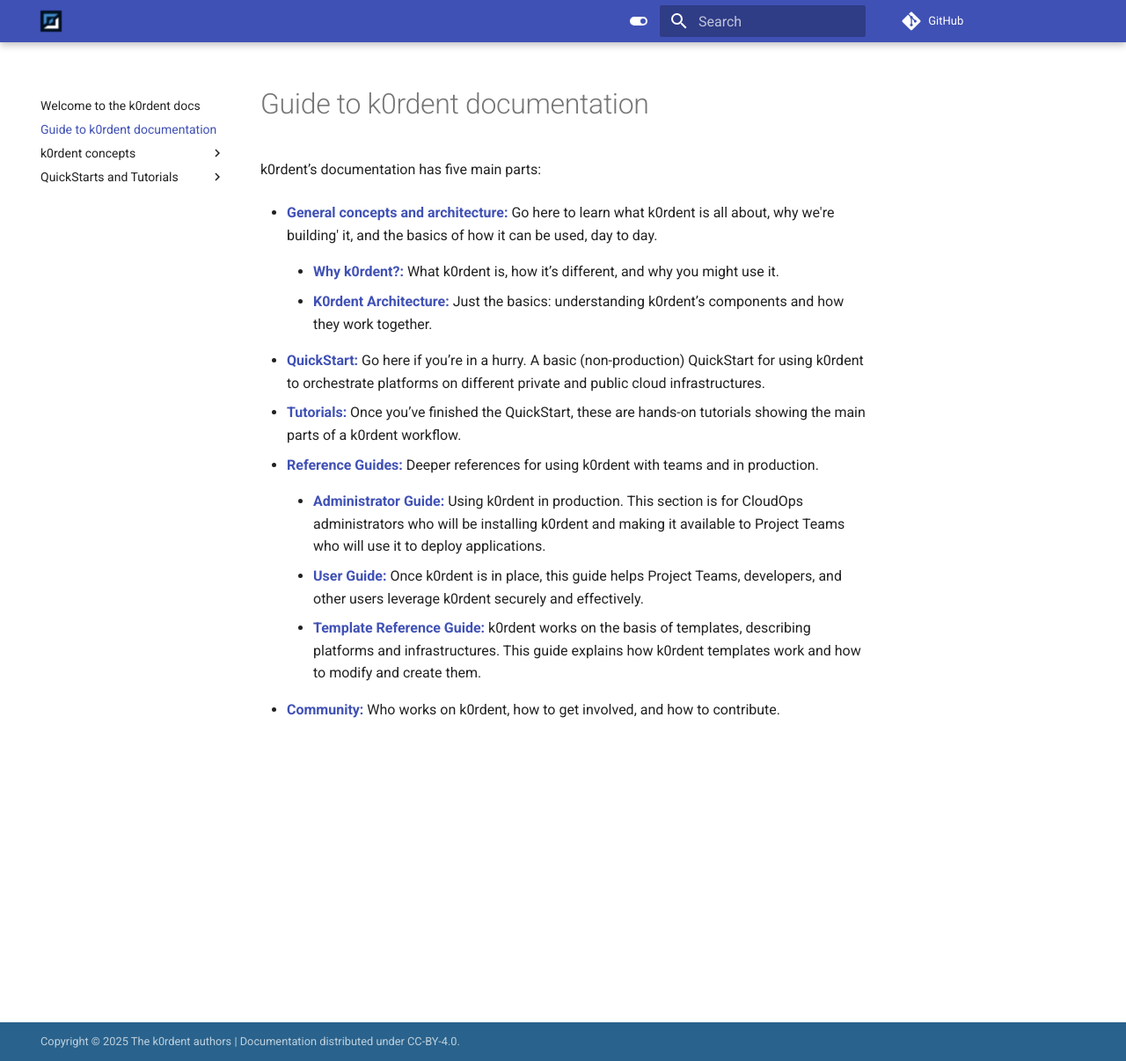
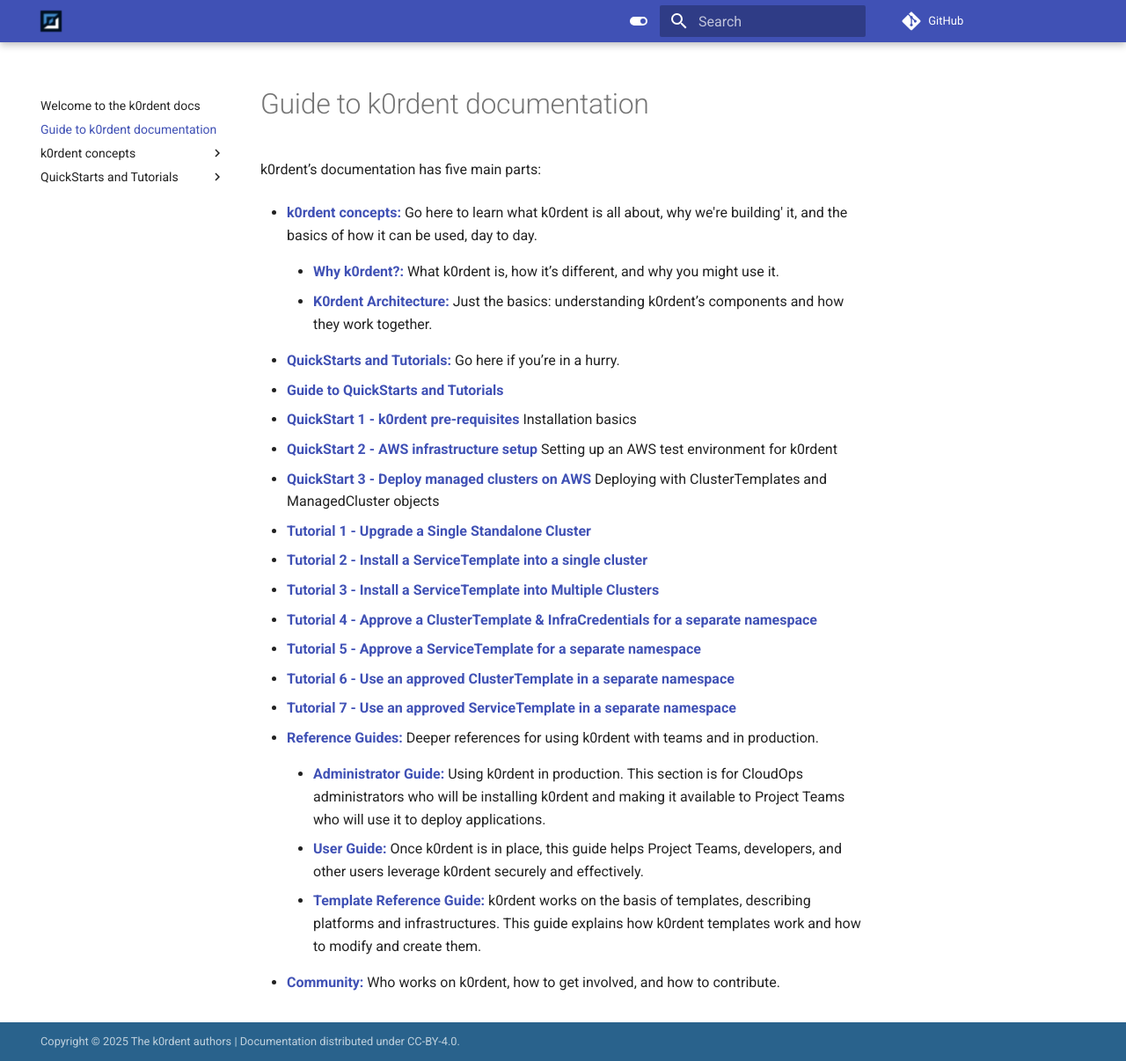
Before and after one commit to zerospiel/docs, an MkDocs documentation site: the page built from docs/guide_to_k0rdent_documentation.md, in a window 1280 px wide and 1206 px high. Shown: the whole window at 88% size. Built offline with MkDocs 1.6.1 and Material for MkDocs 9.7.7, drawn with Linux system fonts in a browser that asks for light colours; the version menu is left out.

Commit message:
Update guide_to_k0rdent_documentation.md

```diff
--- a/docs/guide_to_k0rdent_documentation.md
+++ b/docs/guide_to_k0rdent_documentation.md
@@ -2,15 +2,24 @@
 
 k0rdent’s documentation has five main parts:
 
-* [**General concepts and architecture:**]() Go here to learn what k0rdent is all about, why we're building' it, and the basics of how it can be used, day to day.
+* [**k0rdent concepts:**](why_k0rdent.md) Go here to learn what k0rdent is all about, why we're building' it, and the basics of how it can be used, day to day.
 
-    * [**Why k0rdent?:**]() What k0rdent is, how it’s different, and why you might use it.
+    * [**Why k0rdent?:**](why_k0rdent.md) What k0rdent is, how it’s different, and why you might use it.
 
-    * [**K0rdent Architecture:**]() Just the basics: understanding k0rdent’s components and how they work together.
+    * [**K0rdent Architecture:**](k0rdent_architecture.md) Just the basics: understanding k0rdent’s components and how they work together.
 
-* [**QuickStart:**]() Go here if you’re in a hurry. A basic (non-production) QuickStart for using k0rdent to orchestrate platforms on different private and public cloud infrastructures.
-
-* [**Tutorials:**]() Once you’ve finished the QuickStart, these are hands-on tutorials showing the main parts of a k0rdent workflow.
+* [**QuickStarts and Tutorials:**](guide_to_quickstarts_and_tutorials.md) Go here if you’re in a hurry.
+   * [**Guide to QuickStarts and Tutorials**](guide_to_quickstarts_and_tutorials.md)
+   * [**QuickStart 1 - k0rdent pre-requisites**](quickstart_1_k0rdent_prerequisites.md) Installation basics
+   * [**QuickStart 2 - AWS infrastructure setup**](quickstart_1_k0rdent_prerequisites.md) Setting up an AWS test environment for k0rdent
+   * [**QuickStart 3 - Deploy managed clusters on AWS**](quickstart_1_k0rdent_prerequisites.md) Deploying with ClusterTemplates and ManagedCluster objects
+   * [**Tutorial 1 - Upgrade a Single Standalone Cluster**]()
+   * [**Tutorial 2 - Install a ServiceTemplate into a single cluster**]()
+   * [**Tutorial 3 - Install a ServiceTemplate into Multiple Clusters**]()
+   * [**Tutorial 4 - Approve a ClusterTemplate & InfraCredentials for a separate namespace**]()
+   * [**Tutorial 5 - Approve a ServiceTemplate for a separate namespace**]()
+   * [**Tutorial 6 - Use an approved ClusterTemplate in a separate namespace**]()
+   * [**Tutorial 7 - Use an approved ServiceTemplate in a separate namespace**]()
 
 * [**Reference Guides:**]() Deeper references for using k0rdent with teams and in production.
 
```
